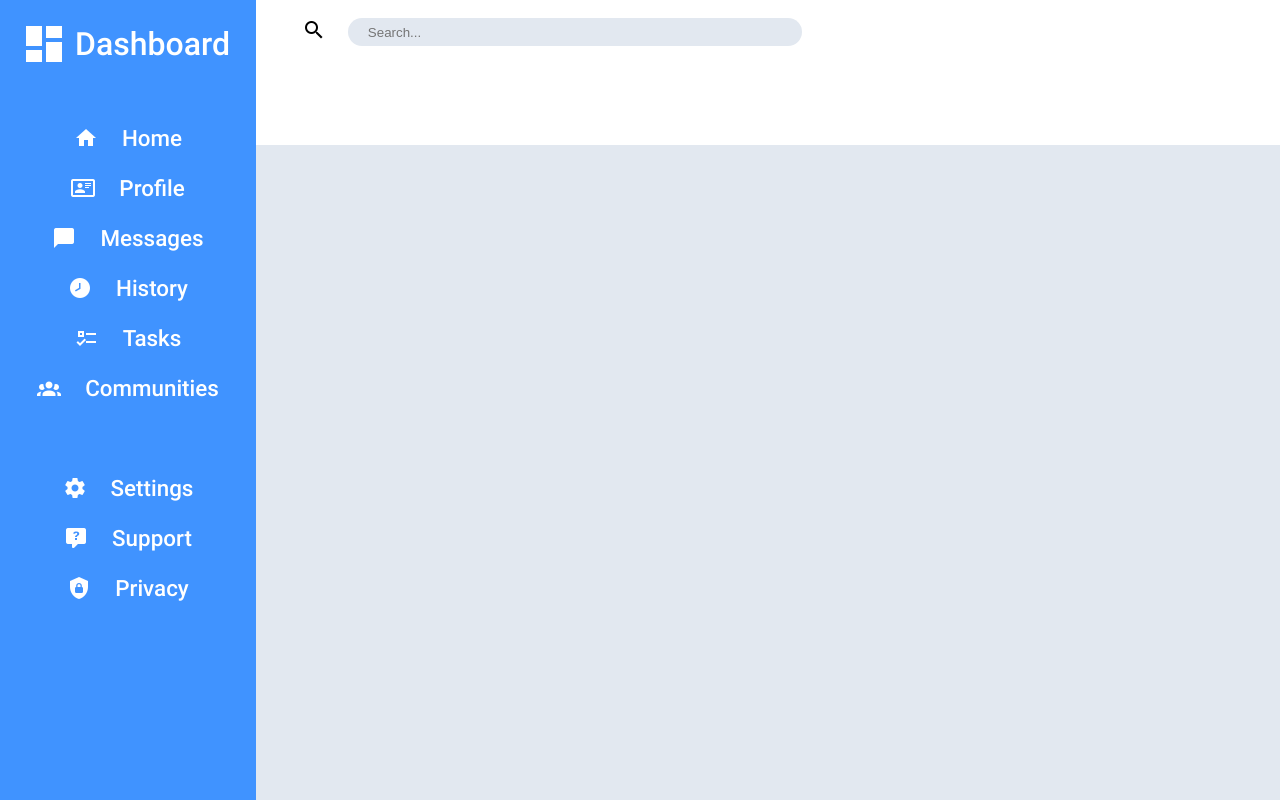
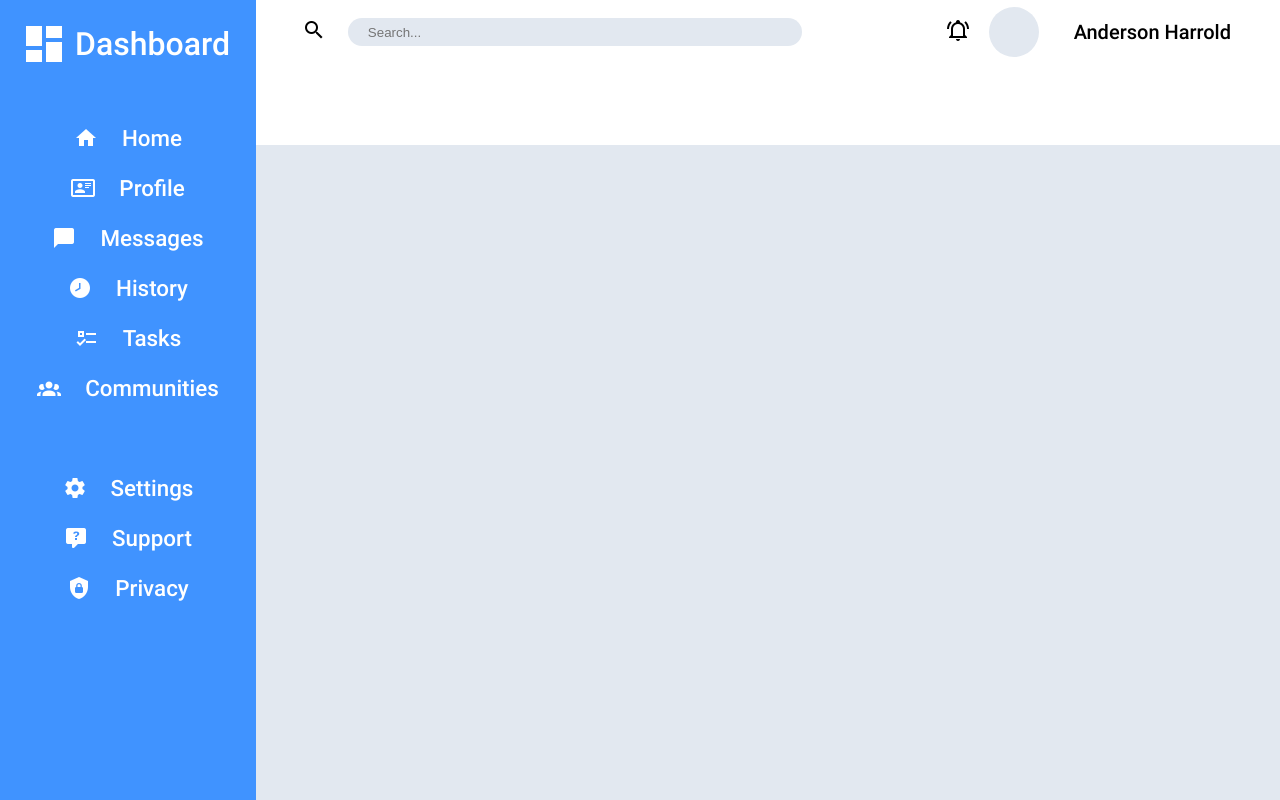
Before and after one commit to hardanders/project-admin_dashboard, a plain HTML site: page index.html in a window 1280 px wide. Drawn offline with Linux system fonts and the light colour scheme.

Commit message:
Completed header 2 - pfp and username containers

```diff
--- a/index.html
+++ b/index.html
@@ -88,8 +88,20 @@
                     placeholder="Search..."
                 />
             </div>
-            <div class="header-2"></div>
-            <div class="header-3"></div>
+            <div class="header-2">
+                <a href="www.google.com">
+                    <img src="./imgs/bell-ring-outline-24.png" alt="Alerts">
+                </a>
+                <div class="user">
+                    <a class="pfp" href="https://www.google.com"></a>
+                    <a class="username" href="https://www.google.com">
+                        Anderson Harrold
+                    </a>
+                </div>
+            </div>
+            <div class="header-3">
+
+            </div>
             <div class="header-4"></div>
         </div>
         <div class="main-container">
--- a/styles.css
+++ b/styles.css
@@ -101,6 +101,41 @@ li a {
     grid-area: 1 / 2 / 2 / 10
 }
 
+.header-2 {
+    display: grid;
+    grid-template-columns: 1fr 5fr;
+
+    align-items: center;
+    justify-items: end;
+}
+
+.user {
+    display: flex;
+    align-items: center;
+
+    padding-right: 30px;
+
+    justify-self: center;
+}
+
+.user .pfp {
+    height: 50px;
+    width: 50px;
+    border-radius: 100%;
+
+    background: rgb(226, 232, 240);
+}
+
+.user .username {
+    padding-left: 35px;
+
+    font-family: myRoboto;
+
+    text-decoration: none;
+    color: black;
+    font-size: 1.25rem;
+}
+
 .main-container {
     grid-area: 2 / 2 / 3 / 3;
     background-color: rgb(226, 232, 240);
```
Also changed, not shown: imgs/bell-outline-24.png (added), imgs/bell-ring-outline-24.png (added).
